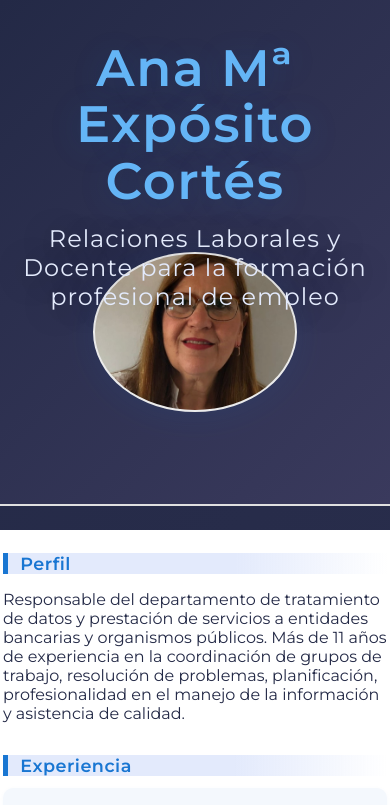
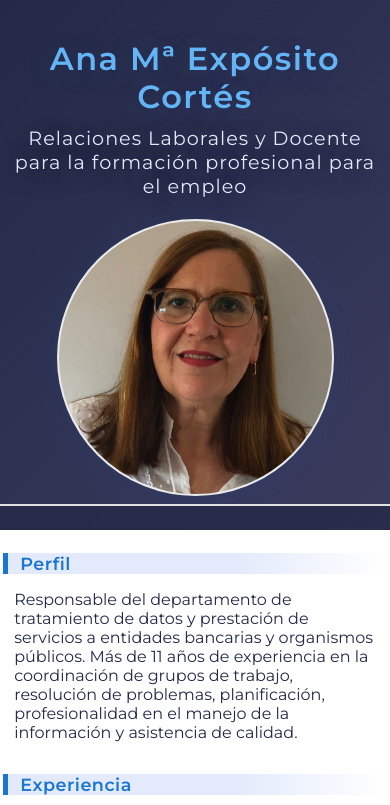
Before and after one commit to anamaexco/anamaexco.github.io, a plain HTML site: page index.html in a window 390 px wide. Shown: the top 805 px of the page. Drawn offline with Linux system fonts and the light colour scheme.

Commit message:
Made more responsive

```diff
--- a/index.html
+++ b/index.html
@@ -15,7 +15,7 @@
         </div>
         <div class="hero-overlay">
             <h1 class="hero-title">Ana Mª Expósito Cortés</h1>
-            <p class="hero-subtitle">Relaciones Laborales y Docente para la formación profesional de empleo</p>
+            <p class="hero-subtitle">Relaciones Laborales y Docente para la formación profesional para el empleo</p>
         </div>
     </header>
     <div class="app-bar compact" id="compactHeader">
@@ -93,7 +93,7 @@
                         Andalucía</span>
                     <span class="formacion-fecha">Febrero 2023</span>
                 </div>
-                <div class="formacion-titulo">Certificado de profesionalidad para la Docencia para la formación
+                <div class="formacion-titulo">Certificado de profesionalidad para la Docencia en la formación
                     profesional para el empleo</div>
             </div>
 
--- a/style.css
+++ b/style.css
@@ -281,9 +281,29 @@ section.fading,
     .hero-header .hero-image {
         width: 200px !important;
         height: 200px !important;
-        max-width: 80vw !important;
-        max-height: 40vw !important;
+        max-width: 60vw !important;
+        max-height: 60vw !important;
         border-width: 2px !important;
+    }
+}
+
+@media (max-width: 500px) {
+    .hero-header .hero-image {
+        margin-top: 50px !important;
+        width: 500px !important;
+        height: 500px !important;
+        max-width: 70vw !important;
+        max-height: 70vw !important;
+        border-width: 2px !important;
+    }
+
+    .hero-header .hero-subtitle {
+        font-size: 1.2rem !important;
+    }
+
+    .hero-header .hero-title {
+        font-size: 2rem !important;
+        line-height: 1.2 !important;
     }
 }
 
@@ -375,6 +395,11 @@ section.fading,
         max-height: 36px;
         font-size: 1.1rem;
         padding: 0.3em 0.6em;
+    }
+
+    .perfil p {
+        padding-left: 0.7em;
+        padding-right: 0.7em;
     }
 }
 
```
